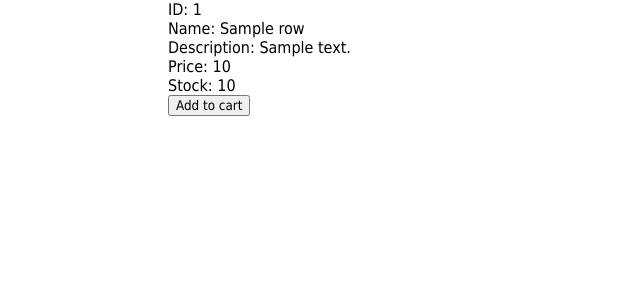
After one commit to Stevenjay/shopping-cart, a PHP site: template templates/product.template.php in a window 1280 px wide. The commit adds this page. Shown: the top 300 px of the page, without its empty margins (0-640 px from the left). Run offline with PHP 8.4, Linux system fonts and the light colour scheme; the template is opened without the code that fills it: most values are stand-ins (such as "Sample title", 1, 10 or a date in 2020).

Commit message:
Created templates

```diff
--- /dev/null
+++ b/templates/footer.template.php
@@ -0,0 +1,4 @@
+
+	</div>
+</body>
+</html>
--- /dev/null
+++ b/templates/header.template.php
@@ -0,0 +1,8 @@
+<!DOCTYPE html>
+<html>
+<head>
+	<title>Shopping Cart</title>
+	<link rel="stylesheet" type="text/css" href="css/style.css">
+</head>
+<body>
+	<div id="body">
--- /dev/null
+++ b/templates/product.template.php
@@ -0,0 +1,13 @@
+<ul>
+	<li>ID: <?= $row['id'] ?></li>
+	<li>Name: <?= $row['name'] ?></li>
+	<li>Description: <?= $row['description'] ?></li>
+	<li>Price: <?= $row['price'] ?></li>
+	<li>Stock: <?= $row['stock'] ?></li>
+	<li>
+		<form action="">
+			<input type="submit" value="Add to cart">
+		</form>
+	</li>
+</ul>
+<br>
```
Also changed, not shown: index.php (+5 -20 lines).
